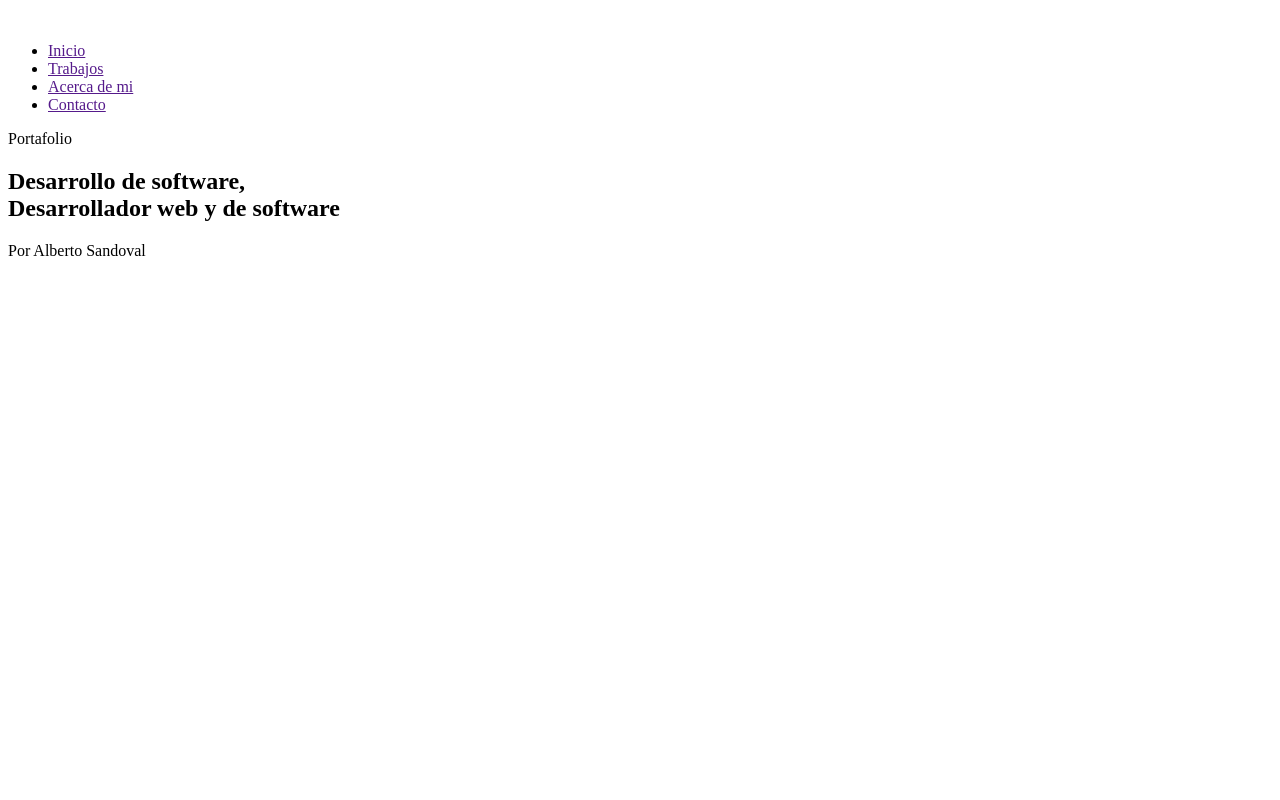
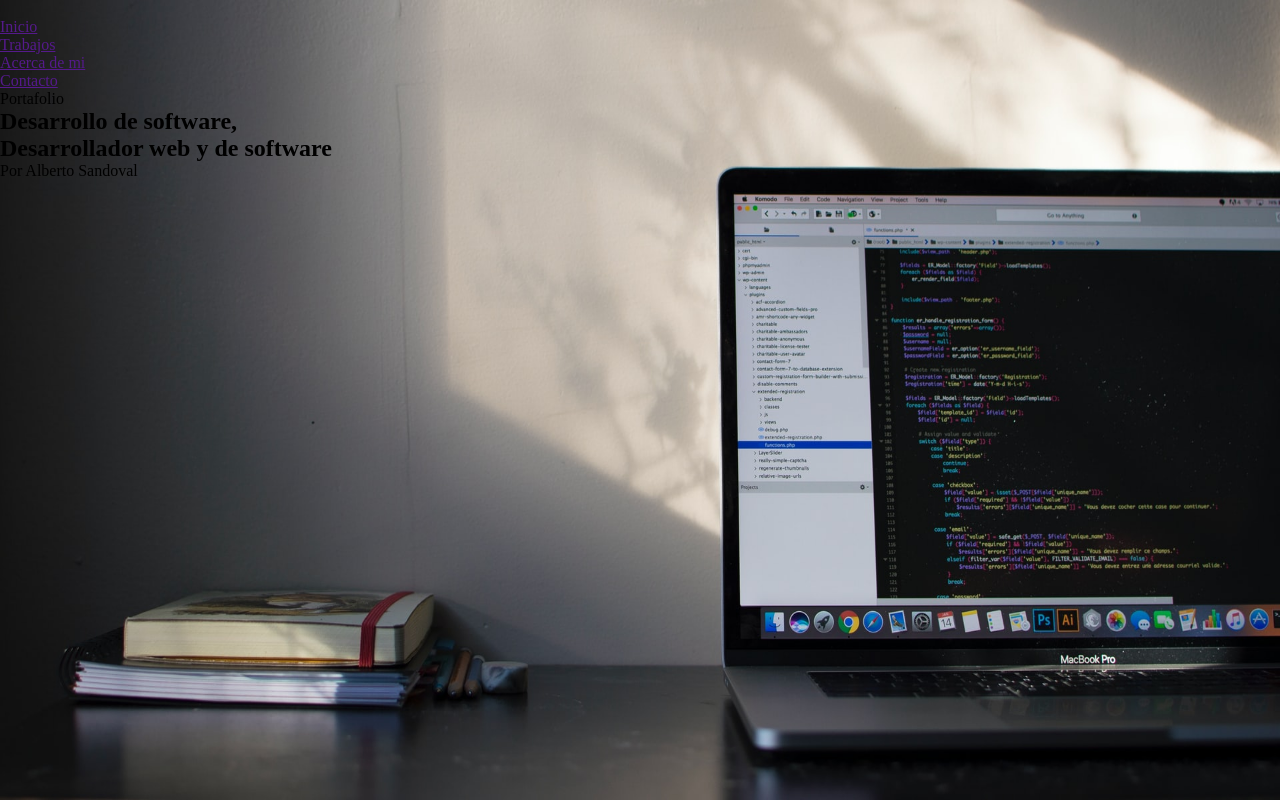
Before and after one commit to BetoSandoval/Portafolio, a plain HTML site: page inicio_portafolio.html in a window 1280 px wide. Drawn offline with Linux system fonts and the light colour scheme.

Commit message:
Modificación elemento body

```diff
--- a/inicio_portafolio.html
+++ b/inicio_portafolio.html
@@ -3,9 +3,10 @@
 <head>
     <meta charset="UTF-8">
     <meta name="viewport" content="width=device-width, initial-scale=1.0">
+    <link href="estilos/incio_portafolio.css" rel="stylesheet" type="text/css">
     <title>Alberto Sandoval-Desarrollo Web</title>
 </head>
-<body>
+<body class="background">
     <div>
         <header>
             <div class="logo">
```
